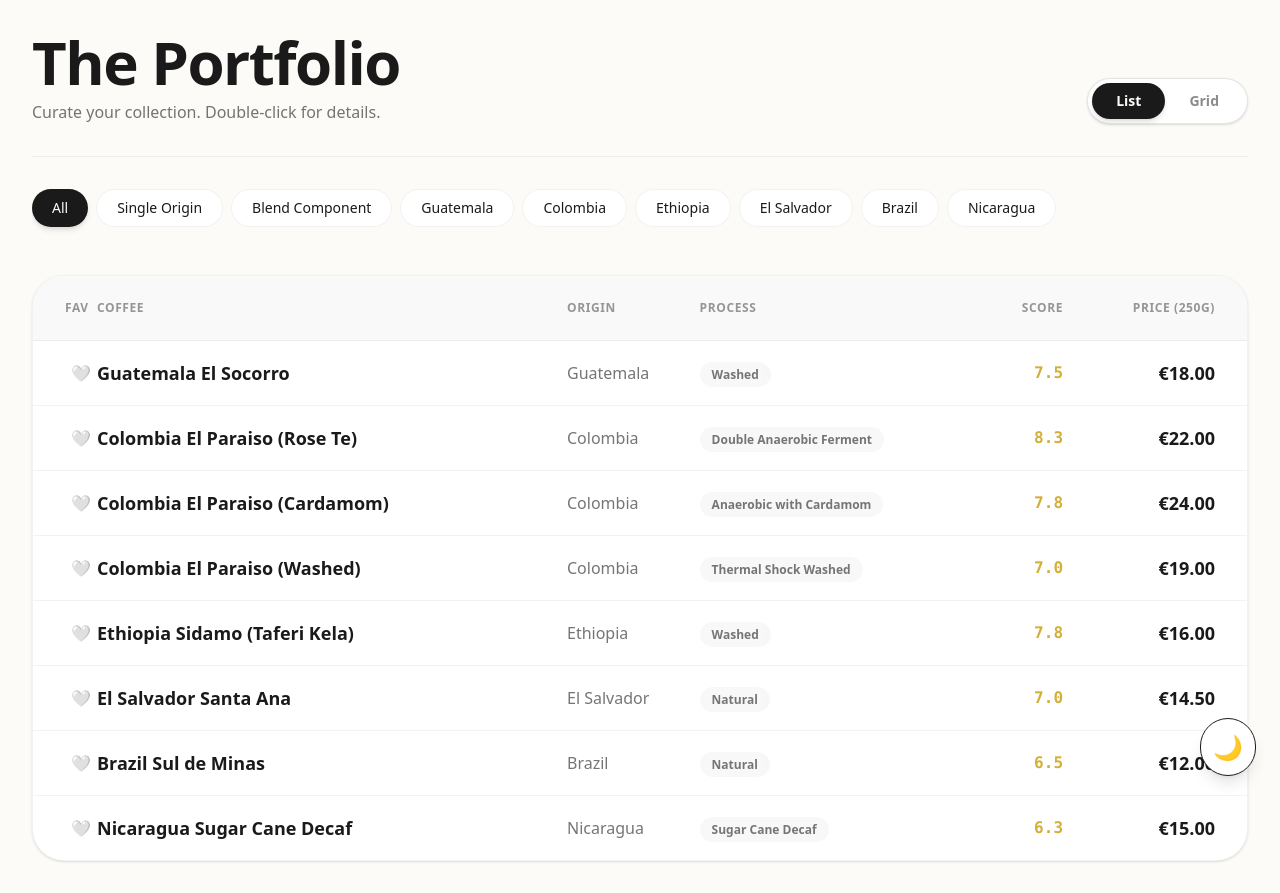
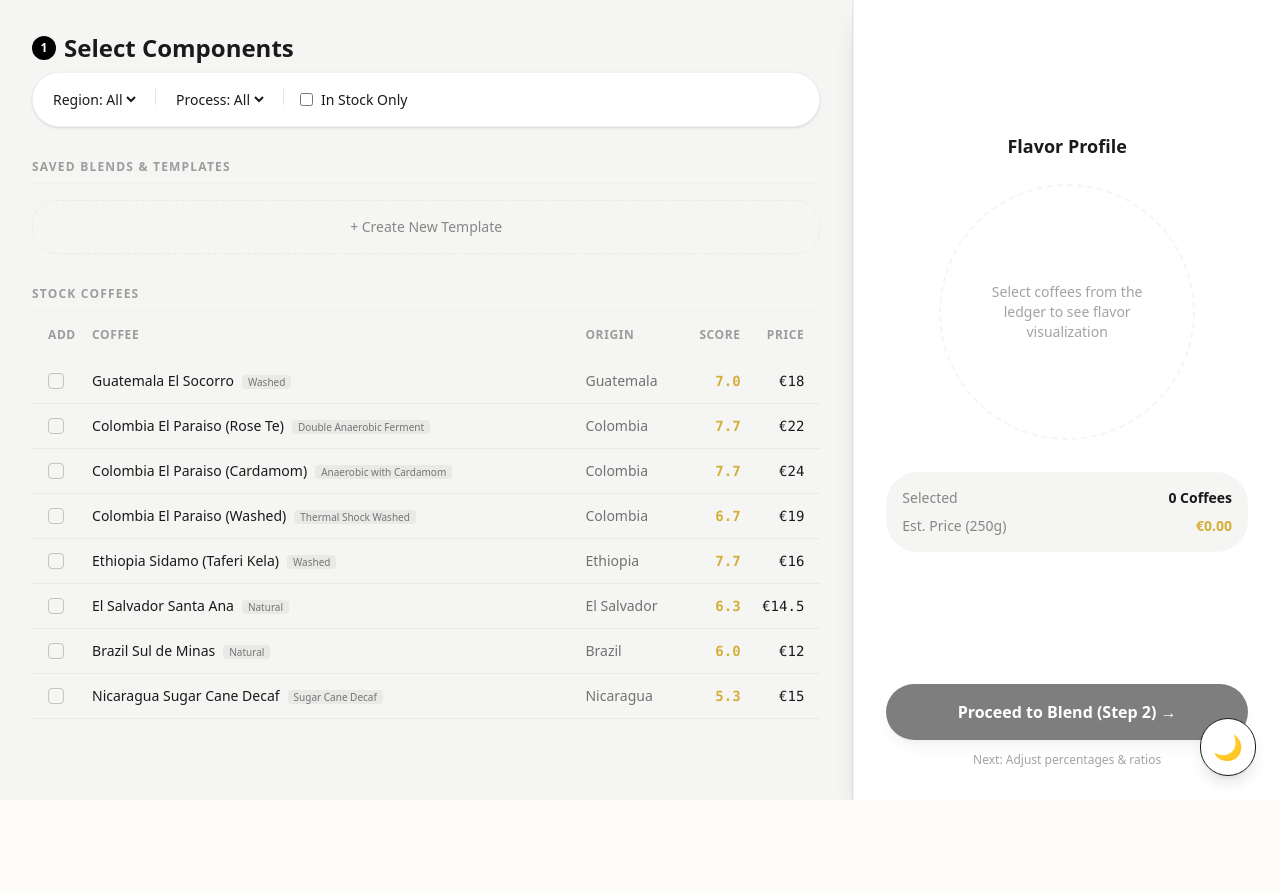
Before and after one commit to conornaught0n/BLENDIE-SITE, a Next.js app: page /portfolio in a window 1280 px wide. After the commit the page ends 800 px from the top, so only its background shows below. Built offline with nearby package versions, Linux system fonts and the light colour scheme.

Commit message:
Split Shop and Portfolio Architecture. Ledger view update.

```diff
--- a/app/portfolio/page.tsx
+++ b/app/portfolio/page.tsx
@@ -2,174 +2,139 @@
 
 import React, { useState } from 'react';
 import { COFFEE_DATA } from '@/lib/coffee-data';
+import { StarFlower } from '@/components/StarFlower';
 
 export default function Portfolio() {
-  const [favorites, setFavorites] = useState<string[]>([]);
-  const [filter, setFilter] = useState('All');
-  const [viewMode, setViewMode] = useState<'grid' | 'list'>('list'); // Default to List per request
-  const [hoveredId, setHoveredId] = useState<string | null>(null);
+  const [selectedIds, setSelectedIds] = useState<string[]>([]);
+  const [step, setStep] = useState(1); // 1: Select, 2: Blend, 3: Review
 
-  const toggleHeart = (e: React.MouseEvent, id: string) => {
-    e.stopPropagation();
-    setFavorites(prev =>
-      prev.includes(id) ? prev.filter(f => f !== id) : [...prev, id]
+  // Toggle selection logic
+  const toggleSelection = (id: string) => {
+    setSelectedIds(prev =>
+      prev.includes(id) ? prev.filter(x => x !== id) : [...prev, id]
     );
   };
 
-  const handleDoubleClick = (id: string) => {
-    console.log("Navigate to detail for", id);
-    window.location.href = `/product/${id}`;
+  // Aggregate Data
+  const selectedCoffees = COFFEE_DATA.filter(c => selectedIds.includes(c.id));
+  const avgPrice = selectedCoffees.length > 0
+    ? (selectedCoffees.reduce((acc, c) => acc + c.price_250g, 0) / selectedCoffees.length).toFixed(2)
+    : '0.00';
+
+  const aggregateFlavor = {
+    aroma: selectedCoffees.length > 0 ? Math.round(selectedCoffees.reduce((acc, c) => acc + c.aroma, 0) / selectedCoffees.length) : 0,
+    body: selectedCoffees.length > 0 ? Math.round(selectedCoffees.reduce((acc, c) => acc + c.body, 0) / selectedCoffees.length) : 0,
+    acidity: selectedCoffees.length > 0 ? Math.round(selectedCoffees.reduce((acc, c) => acc + c.acidity, 0) / selectedCoffees.length) : 0,
+    sweetness: selectedCoffees.length > 0 ? Math.round(selectedCoffees.reduce((acc, c) => acc + c.sweetness, 0) / selectedCoffees.length) : 0,
+    aftertaste: selectedCoffees.length > 0 ? Math.round(selectedCoffees.reduce((acc, c) => acc + c.aftertaste, 0) / selectedCoffees.length) : 0,
   };
 
-  const filteredCoffees = filter === 'All'
-    ? COFFEE_DATA
-    : COFFEE_DATA.filter(c => c.origin === filter || c.type === (filter === 'Single Origin' ? 'Single Origin' : 'Blend Component'));
+  return (
+    <div className="min-h-screen bg-[#F5F5F4] text-foreground flex flex-col md:flex-row overflow-hidden">
 
-  const origins = Array.from(new Set(COFFEE_DATA.map(c => c.origin)));
-
-  return (
-    <div className="min-h-screen bg-background text-foreground p-4 md:p-8 transition-colors duration-500">
-
-      {/* Header */}
-      <header className="mb-8 flex flex-col md:flex-row justify-between items-end gap-4 border-b border-black/5 pb-8">
-        <div>
-          <h1 className="text-4xl md:text-6xl font-bold tracking-tight mb-2">The Portfolio</h1>
-          <p className="opacity-60 max-w-xl">Curate your collection. Double-click for details.</p>
+      {/* LEFT: Ledger (Step 1) */}
+      <div className={`w-full md:w-2/3 h-screen overflow-y-auto p-8 border-r border-black/5 transition-transform duration-500 ease-in-out ${step === 1 ? 'translate-x-0' : '-translate-x-full hidden md:block'}`}>
+        <header className="mb-8">
+          <div className="flex items-center gap-2 mb-2">
+            <span className="bg-black text-white w-6 h-6 rounded-full flex items-center justify-center text-xs font-bold">1</span>
+            <h1 className="text-2xl font-bold">Select Components</h1>
           </div>
 
-        {/* View Toggle */}
-        <div className="flex bg-white border border-black/10 rounded-full p-1 shadow-sm">
-          <button
-            onClick={() => setViewMode('list')}
-            className={`px-6 py-2 rounded-full text-sm font-bold transition-all ${viewMode === 'list' ? 'bg-foreground text-background shadow-md' : 'opacity-50 hover:opacity-100'}`}
-          >
-            List
-          </button>
-          <button
-            onClick={() => setViewMode('grid')}
-            className={`px-6 py-2 rounded-full text-sm font-bold transition-all ${viewMode === 'grid' ? 'bg-foreground text-background shadow-md' : 'opacity-50 hover:opacity-100'}`}
-          >
-            Grid
-          </button>
+          {/* Advanced Filter Bar (Placeholder) */}
+          <div className="flex gap-4 p-4 bg-white rounded-xl shadow-sm border border-black/5 text-sm overflow-x-auto">
+             <select className="bg-transparent font-medium focus:outline-none"><option>Region: All</option></select>
+             <div className="w-px h-4 bg-black/10"/>
+             <select className="bg-transparent font-medium focus:outline-none"><option>Process: All</option></select>
+             <div className="w-px h-4 bg-black/10"/>
+             <label className="flex items-center gap-2 cursor-pointer"><input type="checkbox"/> In Stock Only</label>
           </div>
         </header>
 
-      {/* Filter Chips */}
-      <div className="flex gap-2 mb-8 overflow-x-auto pb-4 scrollbar-hide">
-        {['All', 'Single Origin', 'Blend Component', ...origins].map(f => (
-          <button
-            key={f}
-            onClick={() => setFilter(f)}
-            className={`whitespace-nowrap px-5 py-2 rounded-full text-sm font-medium transition-all ${
-              filter === f
-                ? 'bg-foreground text-background shadow-md'
-                : 'bg-white border border-black/5 hover:border-black/20'
-            }`}
-          >
-            {f}
-          </button>
-        ))}
+        {/* Saved Blends Separator */}
+        <div className="mb-8">
+           <h3 className="text-xs font-bold uppercase tracking-widest opacity-40 mb-4 border-b border-black/5 pb-2">Saved Blends & Templates</h3>
+           <div className="p-4 border border-dashed border-black/10 rounded-lg text-center text-sm opacity-50 hover:bg-white hover:opacity-100 cursor-pointer transition-all">
+              + Create New Template
+           </div>
         </div>
 
-      {/* CONTENT AREA */}
-      {viewMode === 'grid' ? (
-        // GRID VIEW (Estrid Style Cards)
-        <div className="grid grid-cols-1 md:grid-cols-2 lg:grid-cols-3 xl:grid-cols-4 gap-6">
-          {filteredCoffees.map(coffee => (
-            <div
-              key={coffee.id}
-              onMouseEnter={() => setHoveredId(coffee.id)}
-              onMouseLeave={() => setHoveredId(null)}
-              onDoubleClick={() => handleDoubleClick(coffee.id)}
-              className="estrid-card group relative aspect-[3/4] flex flex-col cursor-pointer bg-white"
-            >
-              {/* Image Area */}
-              <div className="relative h-2/3 w-full bg-[#F5F5F4] overflow-hidden">
-                 <div className={`absolute inset-0 transition-transform duration-700 ease-out ${hoveredId === coffee.id ? 'scale-110' : 'scale-100'}`}>
-                    <div className="w-full h-full opacity-10 bg-[url('https://www.transparenttextures.com/patterns/cubes.png')]" />
-                    <div className="absolute inset-0 flex items-center justify-center">
-                       <span className="text-9xl opacity-5 font-black tracking-tighter rotate-[-10deg] select-none">
-                          {coffee.origin.substring(0, 3).toUpperCase()}
-                       </span>
-                    </div>
-                 </div>
-                 <button
-                   onClick={(e) => toggleHeart(e, coffee.id)}
-                   className="absolute top-4 right-4 z-20 w-10 h-10 rounded-full bg-white shadow-md flex items-center justify-center hover:scale-110 transition-transform active:scale-95"
-                 >
-                   {favorites.includes(coffee.id) ? '❤️' : '🤍'}
-                 </button>
-              </div>
-              {/* Content */}
-              <div className="flex-1 p-6 flex flex-col justify-between">
-                 <div>
-                    <h3 className="text-xl font-bold mb-1 leading-tight">{coffee.name}</h3>
-                    <p className="text-sm opacity-60">{coffee.process}</p>
-                 </div>
-                 <div className="flex justify-between items-end">
-                    <span className="text-2xl font-bold tracking-tight">€{coffee.price_250g.toFixed(2)}</span>
-                    <span className="text-xs opacity-40 mb-1">/ 250g</span>
-                 </div>
-              </div>
-            </div>
-          ))}
-        </div>
-      ) : (
-        // LIST VIEW (Clean Ledger Table)
-        <div className="bg-white rounded-[32px] shadow-sm border border-black/5 overflow-hidden">
+        <h3 className="text-xs font-bold uppercase tracking-widest opacity-40 mb-4 border-b border-black/5 pb-2">Stock Coffees</h3>
         <table className="w-full text-left">
-            <thead className="bg-[#F9F9F9] border-b border-black/5 text-xs uppercase tracking-wider text-black/40 font-bold">
+            <thead className="text-xs uppercase tracking-wider opacity-40">
               <tr>
-                <th className="py-6 pl-8 w-16">Fav</th>
-                <th className="py-6">Coffee</th>
-                <th className="py-6 hidden md:table-cell">Origin</th>
-                <th className="py-6 hidden sm:table-cell">Process</th>
-                <th className="py-6 text-right">Score</th>
-                <th className="py-6 text-right pr-8">Price (250g)</th>
+                <th className="pb-4 pl-4">Add</th>
+                <th className="pb-4">Coffee</th>
+                <th className="pb-4">Origin</th>
+                <th className="pb-4 text-right">Score</th>
+                <th className="pb-4 text-right pr-4">Price</th>
               </tr>
             </thead>
-            <tbody className="divide-y divide-black/5">
-              {filteredCoffees.map(coffee => (
+            <tbody className="text-sm">
+              {COFFEE_DATA.map((coffee) => (
                 <tr
                   key={coffee.id}
-                  onDoubleClick={() => handleDoubleClick(coffee.id)}
-                  className="group hover:bg-[#F5F5F4] transition-colors cursor-pointer"
+                  onClick={() => toggleSelection(coffee.id)}
+                  className={`group border-b border-black/5 cursor-pointer transition-all hover:bg-white ${selectedIds.includes(coffee.id) ? 'bg-[#D4AF37]/5' : ''}`}
                 >
-                  <td className="py-4 pl-8">
-                    <button
-                      onClick={(e) => toggleHeart(e, coffee.id)}
-                      className="w-8 h-8 rounded-full flex items-center justify-center hover:bg-black/5 transition-colors"
-                    >
-                      {favorites.includes(coffee.id) ? '❤️' : '🤍'}
-                    </button>
+                  <td className="py-3 pl-4">
+                    <div className={`w-4 h-4 rounded border flex items-center justify-center transition-all ${selectedIds.includes(coffee.id) ? 'bg-black border-black text-white' : 'border-black/20'}`}>
+                      {selectedIds.includes(coffee.id) && '✓'}
+                    </div>
                   </td>
-                  <td className="py-4 font-bold text-lg text-foreground group-hover:text-[#D4AF37] transition-colors">
+                  <td className="py-3 font-medium">
                     {coffee.name}
-                    <span className="block md:hidden text-xs font-normal opacity-50 mt-1">{coffee.origin} • {coffee.process}</span>
+                    <span className="ml-2 text-[10px] bg-black/5 px-1.5 rounded text-black/50">{coffee.process}</span>
                   </td>
-                  <td className="py-4 hidden md:table-cell opacity-60">{coffee.origin}</td>
-                  <td className="py-4 hidden sm:table-cell opacity-60">
-                    <span className="bg-black/5 px-3 py-1 rounded-full text-xs font-bold">{coffee.process}</span>
+                  <td className="py-3 opacity-60">{coffee.origin}</td>
+                  <td className="py-3 text-right font-mono font-bold text-[#D4AF37]">
+                    {((coffee.aroma + coffee.body + coffee.acidity)/3).toFixed(1)}
                   </td>
-                  <td className="py-4 text-right font-mono font-bold text-[#D4AF37]">
-                    {((coffee.aroma + coffee.body + coffee.acidity + coffee.sweetness) / 4).toFixed(1)}
-                  </td>
-                  <td className="py-4 text-right pr-8 font-bold text-lg">€{coffee.price_250g.toFixed(2)}</td>
+                  <td className="py-3 text-right pr-4 font-mono">€{coffee.price_250g}</td>
                 </tr>
               ))}
             </tbody>
         </table>
       </div>
+
+      {/* RIGHT: Live Preview & Steps (Fixed) */}
+      <div className="w-full md:w-1/3 bg-white border-l border-black/5 p-8 flex flex-col relative z-10 shadow-xl">
+
+         <div className="flex-1 flex flex-col items-center justify-center">
+            <h2 className="text-lg font-bold mb-6">Flavor Profile</h2>
+            <div className="w-64 h-64 mb-8">
+                {selectedIds.length > 0 ? (
+                    <StarFlower attributes={aggregateFlavor} />
+                ) : (
+                    <div className="w-full h-full rounded-full border-2 border-dashed border-black/10 flex items-center justify-center text-center p-8 text-sm opacity-40">
+                        Select coffees from the ledger to see flavor visualization
+                    </div>
                 )}
+            </div>
 
-      {/* Floating Action Button */}
-      <div className={`fixed bottom-8 left-1/2 -translate-x-1/2 z-50 transition-all duration-500 ${favorites.length > 0 ? 'translate-y-0 opacity-100' : 'translate-y-32 opacity-0'}`}>
-         <button className="estrid-btn shadow-2xl flex items-center gap-3 px-10 py-4 text-lg hover:scale-105 active:scale-95">
-            <span>Blend {favorites.length} Coffees</span>
-            <span className="bg-white text-black w-6 h-6 rounded-full flex items-center justify-center text-xs font-bold">
-               {favorites.length}
-            </span>
+            <div className="w-full bg-[#F5F5F4] rounded-xl p-4 space-y-2">
+                <div className="flex justify-between text-sm">
+                    <span className="opacity-50">Selected</span>
+                    <span className="font-bold">{selectedIds.length} Coffees</span>
+                </div>
+                <div className="flex justify-between text-sm">
+                    <span className="opacity-50">Est. Price (250g)</span>
+                    <span className="font-bold text-[#D4AF37]">€{avgPrice}</span>
+                </div>
+            </div>
+         </div>
+
+         {/* Navigation Actions */}
+         <div className="mt-8 space-y-3">
+            <button
+                onClick={() => setStep(2)}
+                disabled={selectedIds.length === 0}
+                className="w-full bg-black text-white py-4 rounded-full font-bold hover:scale-105 transition-transform disabled:opacity-50 disabled:scale-100 shadow-lg"
+            >
+                Proceed to Blend (Step 2) →
             </button>
+            <p className="text-center text-xs opacity-40">Next: Adjust percentages & ratios</p>
+         </div>
+
       </div>
 
     </div>
--- /dev/null
+++ b/app/shop/page.tsx
@@ -0,0 +1,92 @@
+"use client";
+
+import React, { useState } from 'react';
+import { COFFEE_DATA } from '@/lib/coffee-data';
+import Link from 'next/link';
+
+export default function Shop() {
+  const [favorites, setFavorites] = useState<string[]>([]);
+  const [hoveredId, setHoveredId] = useState<string | null>(null);
+
+  const toggleHeart = (e: React.MouseEvent, id: string) => {
+    e.stopPropagation();
+    e.preventDefault();
+    setFavorites(prev =>
+      prev.includes(id) ? prev.filter(f => f !== id) : [...prev, id]
+    );
+  };
+
+  return (
+    <div className="min-h-screen bg-background text-foreground p-4 md:p-8">
+      <header className="mb-12 flex justify-between items-end">
+        <div>
+          <h1 className="text-4xl font-bold tracking-tight mb-2">Shop Coffees</h1>
+          <p className="opacity-60">Browse our single origin collection. Heart your favorites to add to Portfolio.</p>
+        </div>
+        <Link href="/portfolio" className="estrid-btn flex items-center gap-2">
+          Go to Portfolio ({favorites.length}) →
+        </Link>
+      </header>
+
+      {/* Grid View (30+ Coffees) */}
+      <div className="grid grid-cols-2 md:grid-cols-3 lg:grid-cols-4 xl:grid-cols-5 gap-4">
+        {COFFEE_DATA.map(coffee => (
+          <div
+            key={coffee.id}
+            onMouseEnter={() => setHoveredId(coffee.id)}
+            onMouseLeave={() => setHoveredId(null)}
+            className="group relative aspect-[3/4] bg-white rounded-2xl overflow-hidden shadow-sm hover:shadow-md transition-all cursor-pointer border border-black/5"
+          >
+            {/* Image Placeholder */}
+            <div className="h-3/5 bg-[#F5F5F4] relative overflow-hidden">
+               <div className="absolute inset-0 flex items-center justify-center opacity-10">
+                  <span className="text-6xl font-black rotate-[-15deg]">{coffee.origin.substring(0,3).toUpperCase()}</span>
+               </div>
+
+               {/* Heart Button */}
+               <button
+                 onClick={(e) => toggleHeart(e, coffee.id)}
+                 className={`absolute top-2 right-2 z-20 w-8 h-8 rounded-full bg-white shadow-sm flex items-center justify-center transition-all ${favorites.includes(coffee.id) ? 'text-red-500 scale-110' : 'text-gray-300 hover:text-red-300'}`}
+               >
+                 {favorites.includes(coffee.id) ? '❤️' : '🤍'}
+               </button>
+
+               {/* Hover Overlay Details */}
+               <div className={`absolute inset-0 bg-black/80 backdrop-blur-sm p-4 flex flex-col justify-center text-white transition-opacity duration-200 ${hoveredId === coffee.id ? 'opacity-100' : 'opacity-0'}`}>
+                  <div className="space-y-2 text-xs">
+                    <div className="flex justify-between border-b border-white/20 pb-1">
+                      <span>Process</span>
+                      <span>{coffee.process}</span>
+                    </div>
+                    <div className="flex justify-between border-b border-white/20 pb-1">
+                      <span>Altitude</span>
+                      <span>{coffee.altitude}</span>
+                    </div>
+                    <div className="flex flex-wrap gap-1 pt-2">
+                      {coffee.tags.slice(0,3).map(t => (
+                        <span key={t} className="bg-white/20 px-2 py-0.5 rounded-full text-[10px]">{t}</span>
+                      ))}
+                    </div>
+                  </div>
+               </div>
+            </div>
+
+            {/* Content */}
+            <div className="p-4 flex flex-col justify-between h-2/5">
+               <div>
+                  <h3 className="font-bold text-sm leading-tight mb-1 line-clamp-2">{coffee.name}</h3>
+                  <p className="text-[10px] opacity-50 uppercase tracking-wide">{coffee.origin}</p>
+               </div>
+               <div className="flex justify-between items-end">
+                  <span className="font-mono font-bold">€{coffee.price_250g.toFixed(2)}</span>
+                  <span className="text-[10px] bg-[#D4AF37]/10 text-[#D4AF37] px-2 py-1 rounded-full font-bold">
+                    {((coffee.aroma + coffee.body + coffee.acidity)/3).toFixed(1)}
+                  </span>
+               </div>
+            </div>
+          </div>
+        ))}
+      </div>
+    </div>
+  );
+}
```
Lines whose indentation alone changed are shown as unchanged.
